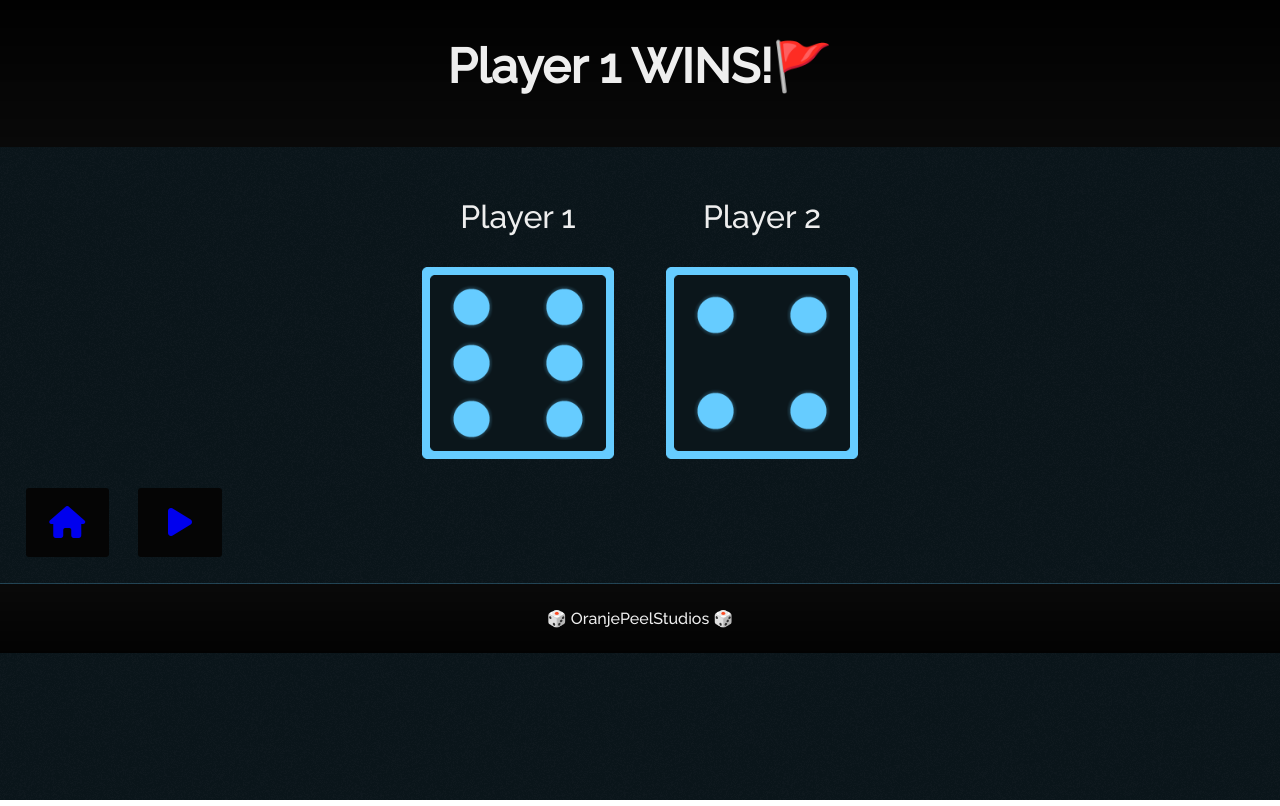
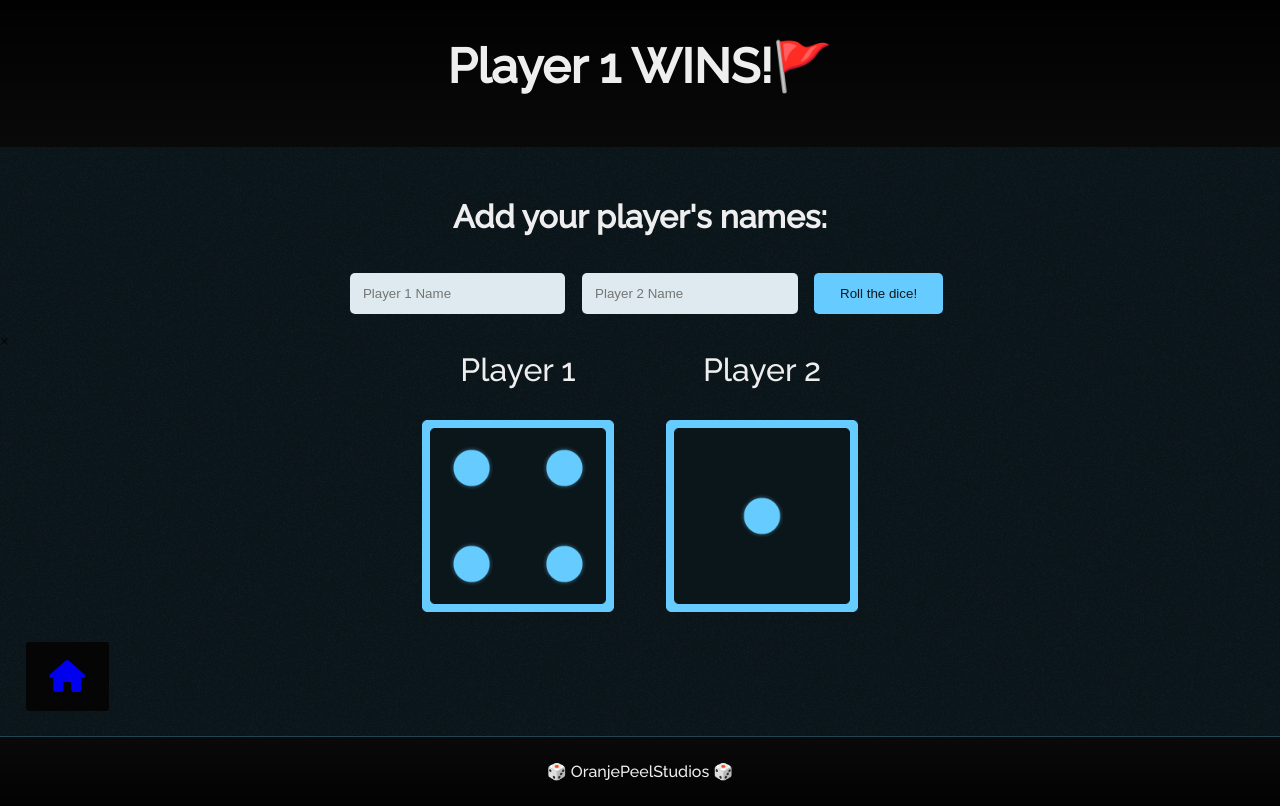
Before and after one commit to OranjePeel2020/Cosmic-Dice-game, a plain HTML site: page dice.html in a window 1280 px wide. Drawn offline with nearby package versions, Linux system fonts and the light colour scheme; files whose address does not match are found by name.

Commit message:
Update dice.html

```diff
--- a/dice.html
+++ b/dice.html
@@ -16,6 +16,39 @@
       <h1>Take the dice for a roll</h1>
     </div>
 
+       <div class="addNames">
+
+         <div class="headline">
+
+         	<h4>Add your player's names:</h4>
+
+         </div>
+
+         <div class="info-box">
+
+          <form action="#" id="myForm" onSubmit="return namePlayers()" method="post">
+
+             <input type="text" name="player1" class="players" id="player1" placeholder="Player 1 Name">
+
+             <input type="text" name="player2" class="players" id="player2" placeholder="Player 2 Name">
+
+             <input id="myBtn" type="submit" value="Roll the dice!"></input>
+
+          </form>
+
+         </div>
+
+     </div>
+
+     <div id="myModal" class="modal">
+
+  <!-- Modal content -->
+  <div class="modal-content">
+    <span class="close" onClick="window.location.reload();">&times;</span>
+    <section class="container-fluid">
+
+
+
     <div class="container">
       <div class="dice">
         <p>Player 1</p>
@@ -28,8 +61,35 @@
       </div>
 
     </div>
+
+</section>
+</div>
+
+</div>
+
+<!-- Optional JavaScript -->
+ <!-- jQuery first, then Popper.js, then Bootstrap JS -->
+ <script src="https://code.jquery.com/jquery-3.2.1.slim.min.js" integrity="sha384-KJ3o2DKtIkvYIK3UENzmM7KCkRr/rE9/Qpg6aAZGJwFDMVNA/GpGFF93hXpG5KkN" crossorigin="anonymous"></script>
+ <script src="https://cdnjs.cloudflare.com/ajax/libs/popper.js/1.12.9/umd/popper.min.js" integrity="sha384-ApNbgh9B+Y1QKtv3Rn7W3mgPxhU9K/ScQsAP7hUibX39j7fakFPskvXusvfa0b4Q" crossorigin="anonymous"></script>
+ <script src="https://maxcdn.bootstrapcdn.com/bootstrap/4.0.0/js/bootstrap.min.js" integrity="sha384-JZR6Spejh4U02d8jOt6vLEHfe/JQGiRRSQQxSfFWpi1MquVdAyjUar5+76PVCmYl" crossorigin="anonymous"></script>
+<script>
+
+ var modal = document.getElementById("myModal");
+
+ var btn = document.getElementById("myBtn");
+
+
+
+   btn.onclick = function() {
+   modal.style.display = "block";
+ }
+
+
+
+
+</script>
+
     <p class="home-button"><a href="index.html"><i class="fas fa-home 7x" aria-hidden="true"></i></a></p>
-    <p class="home-button"><a href="dice.html"><i class="fas fa-play"></i></i></a></p>
     <footer>
       <p>🎲 OranjePeelStudios 🎲<p>
     </footer>
```
